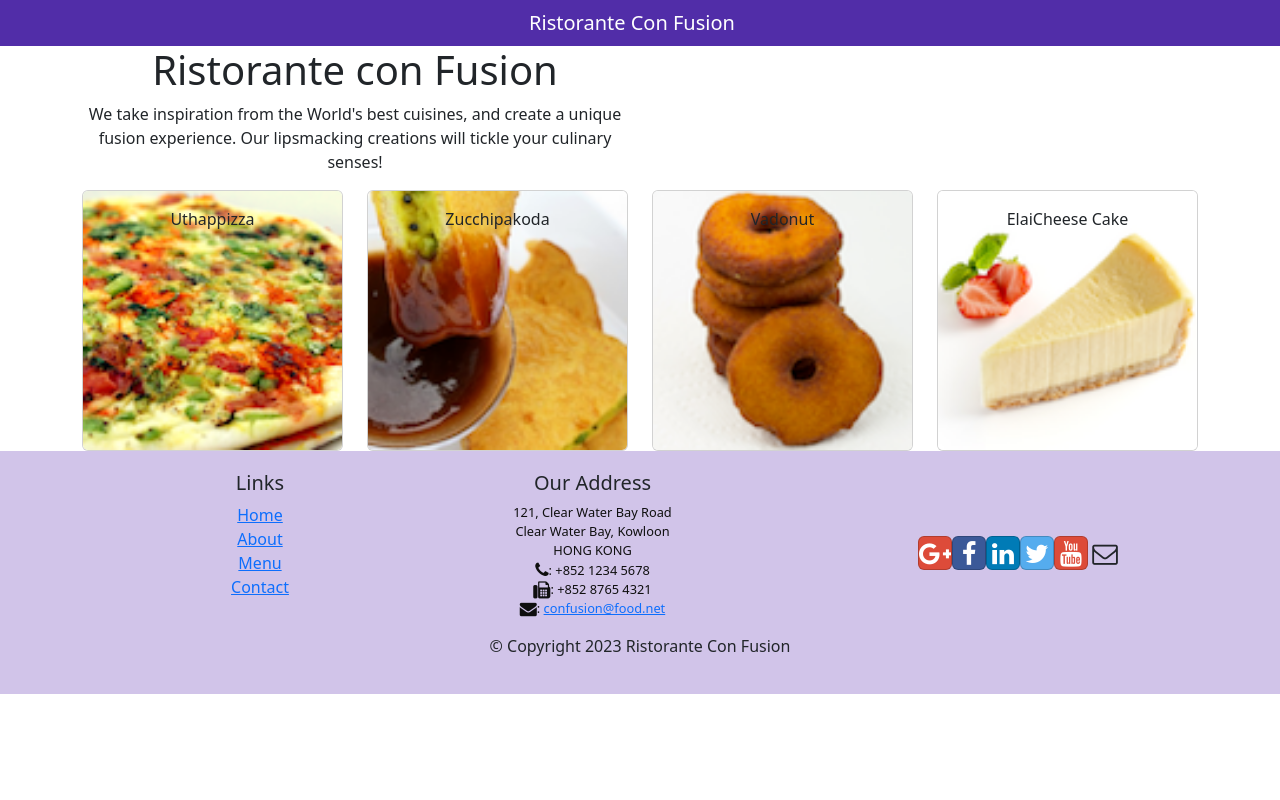
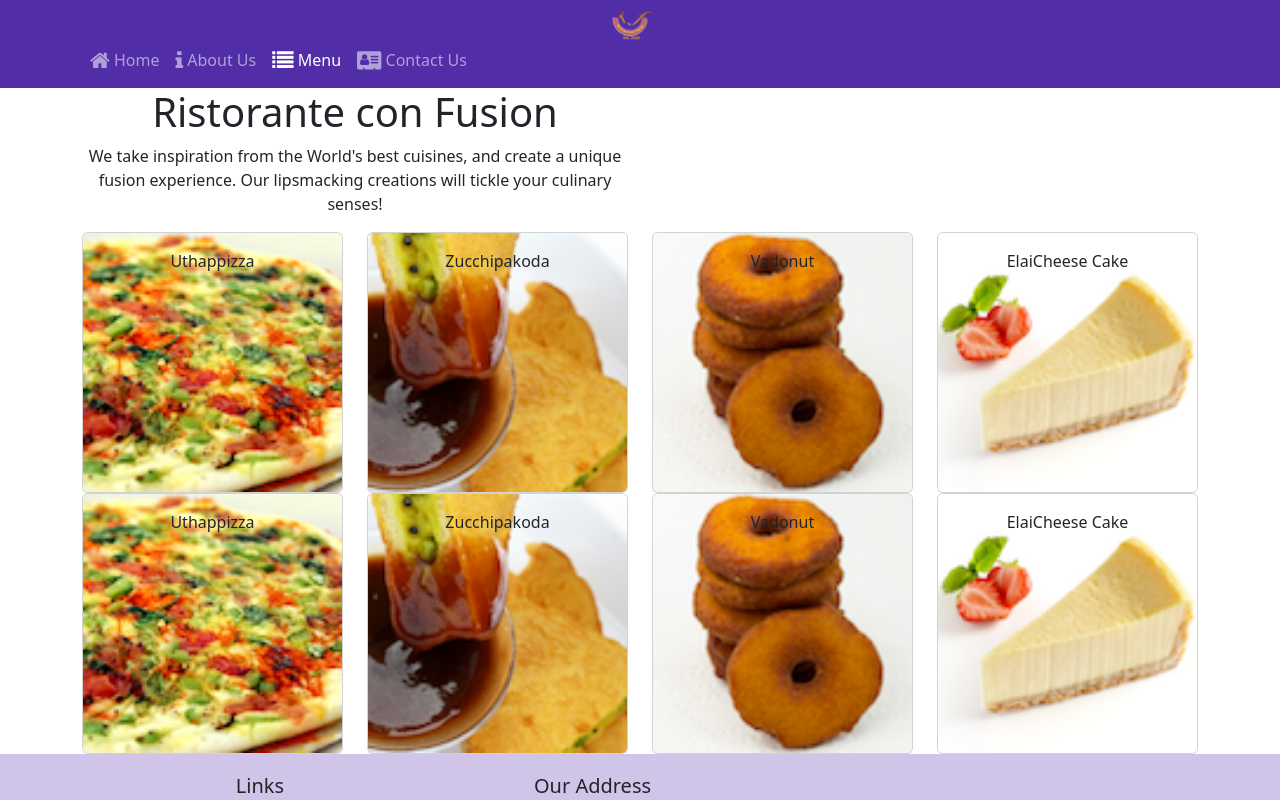
Before and after one commit to ITPROVN86/Confusion, a React (Create React App) app: page /menu in a window 1280 px wide. Shown: the top 800 px of the page. Built offline with nearby package versions, Linux system fonts and the light colour scheme.

Commit message:
React Router

```diff
--- a/package.json
+++ b/package.json
@@ -12,6 +12,7 @@
     "popper.js": "^1.16.1",
     "react": "^18.2.0",
     "react-dom": "^18.2.0",
+    "react-router-dom": "4.2.2",
     "react-scripts": "^5.0.1",
     "reactstrap": "^9.1.9",
     "web-vitals": "^2.1.4"
--- a/src/App.js
+++ b/src/App.js
@@ -3,13 +3,16 @@
 import 'bootstrap/dist/css/bootstrap.min.css';
 import React, { Component } from 'react';
 import Main from './components/MainComponent';
+import { BrowserRouter } from 'react-router-dom';
 
 class App extends Component {
   render() {
     return (
-      <div className="App">
-        <Main />
-      </div>
+      <BrowserRouter>
+        <div className="App">
+          <Main />
+        </div>
+      </BrowserRouter>
     );
   }
 
--- a/src/components/FooterComponent.js
+++ b/src/components/FooterComponent.js
@@ -1,4 +1,5 @@
 import React from 'react';
+import { Link } from 'react-router-dom';
 
 function Footer(props) {
     return(
@@ -8,10 +9,11 @@
                 <div className="col-4 offset-1 col-sm-2">
                     <h5>Links</h5>
                     <ul className="list-unstyled">
-                        <li><a href="#">Home</a></li>
-                        <li><a href="#">About</a></li>
-                        <li><a href="#">Menu</a></li>
-                        <li><a href="contactus.html">Contact</a></li>
+                    <li><Link to='/home'>Home</Link></li>
+                        <li><Link to='/aboutus'>About Us</Link></li>
+                        <li><Link to='/menu'>Menu</Link></li>
+                        <li><Link to='/contactus'>Contact Us</Link></li>
+
                     </ul>
                 </div>
                 <div className="col-7 col-sm-5">
--- a/src/components/HeaderComponent.js
+++ b/src/components/HeaderComponent.js
@@ -1,13 +1,47 @@
 import React, { Component } from 'react';
-import { Navbar, NavbarBrand, Jumbotron } from 'reactstrap';
+import { Nav, Navbar, NavbarBrand, NavbarToggler, Collapse, NavItem, Jumbotron } from 'reactstrap';
+import { NavLink } from 'react-router-dom';
+
 
 class Header extends Component {
+    constructor(props) {
+        super(props);
+
+        this.toggleNav = this.toggleNav.bind(this);
+        this.state = {
+            isNavOpen: false
+        };
+    }
+    toggleNav() {
+        this.setState({
+          isNavOpen: !this.state.isNavOpen
+        });
+      }
+
+
     render() {
-    return(
-    <React.Fragment>
-      <Navbar dark>
+        return (
+            <div>
+            <Navbar dark expand="md">
                 <div className="container">
-            <NavbarBrand href="/">Ristorante Con Fusion</NavbarBrand>
+                    <NavbarToggler onClick={this.toggleNav} />
+                    <NavbarBrand className="mr-auto" href="/"><img src='assets/images/logo.png' height="30" width="41" alt='Ristorante Con Fusion' /></NavbarBrand>
+                    <Collapse isOpen={this.state.isNavOpen} navbar>
+                        <Nav navbar>
+                        <NavItem>
+                            <NavLink className="nav-link"  to='/home'><span className="fa fa-home fa-lg"></span> Home</NavLink>
+                        </NavItem>
+                        <NavItem>
+                            <NavLink className="nav-link" to='/aboutus'><span className="fa fa-info fa-lg"></span> About Us</NavLink>
+                        </NavItem>
+                        <NavItem>
+                            <NavLink className="nav-link"  to='/menu'><span className="fa fa-list fa-lg"></span> Menu</NavLink>
+                        </NavItem>
+                        <NavItem>
+                            <NavLink className="nav-link" to='/contactus'><span className="fa fa-address-card fa-lg"></span> Contact Us</NavLink>
+                        </NavItem>
+                        </Nav>
+                    </Collapse>
                 </div>
             </Navbar>
 
@@ -20,7 +54,8 @@
                     </div>
                 </div>
 
-    </React.Fragment>
+        </div>
+
         );
     }
 }
--- /dev/null
+++ b/src/components/HomeComponent.js
@@ -0,0 +1,11 @@
+import React from 'react';
+
+function Home(props) {
+    return(
+      <div className="container">
+        <h4>Home</h4>
+      </div>
+    );
+}
+
+export default Home;
--- a/src/components/MainComponent.js
+++ b/src/components/MainComponent.js
@@ -4,6 +4,8 @@
 import { DISHES } from '../shared/dishes';
 import Header from './HeaderComponent';
 import Footer from './FooterComponent';
+import Home from './HomeComponent';
+import { Switch, Route, Redirect } from 'react-router-dom';
 
 class Main extends Component {
 
@@ -16,13 +18,25 @@
     }
 
     onDishSelect(dishId) {
-    this.setState({ selectedDish: dishId});
+        this.setState({ selectedDish: dishId });
     }
 
+
     render() {
+        const HomePage = () => {
+            return (
+                <Home
+                />
+            );
+        }
         return (
             <div>
                 <Header />
+                <Switch>
+                    <Route path='/home' component={HomePage} />
+                    <Route exact path='/menu' component={() => <Menu dishes={this.state.dishes} />} />
+                    <Redirect to="/home" />
+                </Switch>
                 <Menu dishes={this.state.dishes} onClick={(dishId) => this.onDishSelect(dishId)} />
                 <DishDetail dish={this.state.dishes.filter((dish) => dish.id === this.state.selectedDish)[0]} />
                 <Footer />
```
Also changed, not shown: 2 other files (tests, documents, lock files or other folders). Lines whose indentation alone changed are shown as unchanged.
